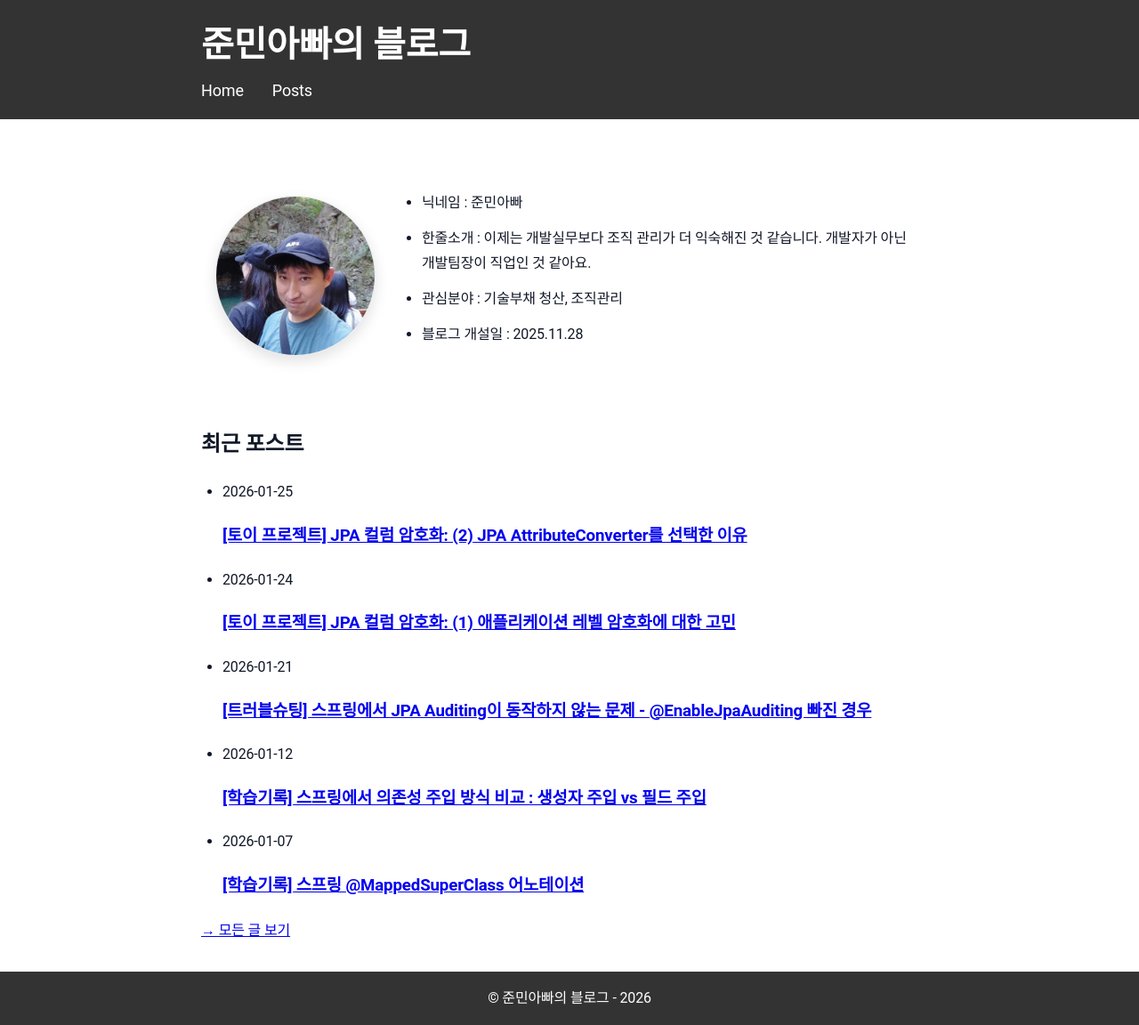
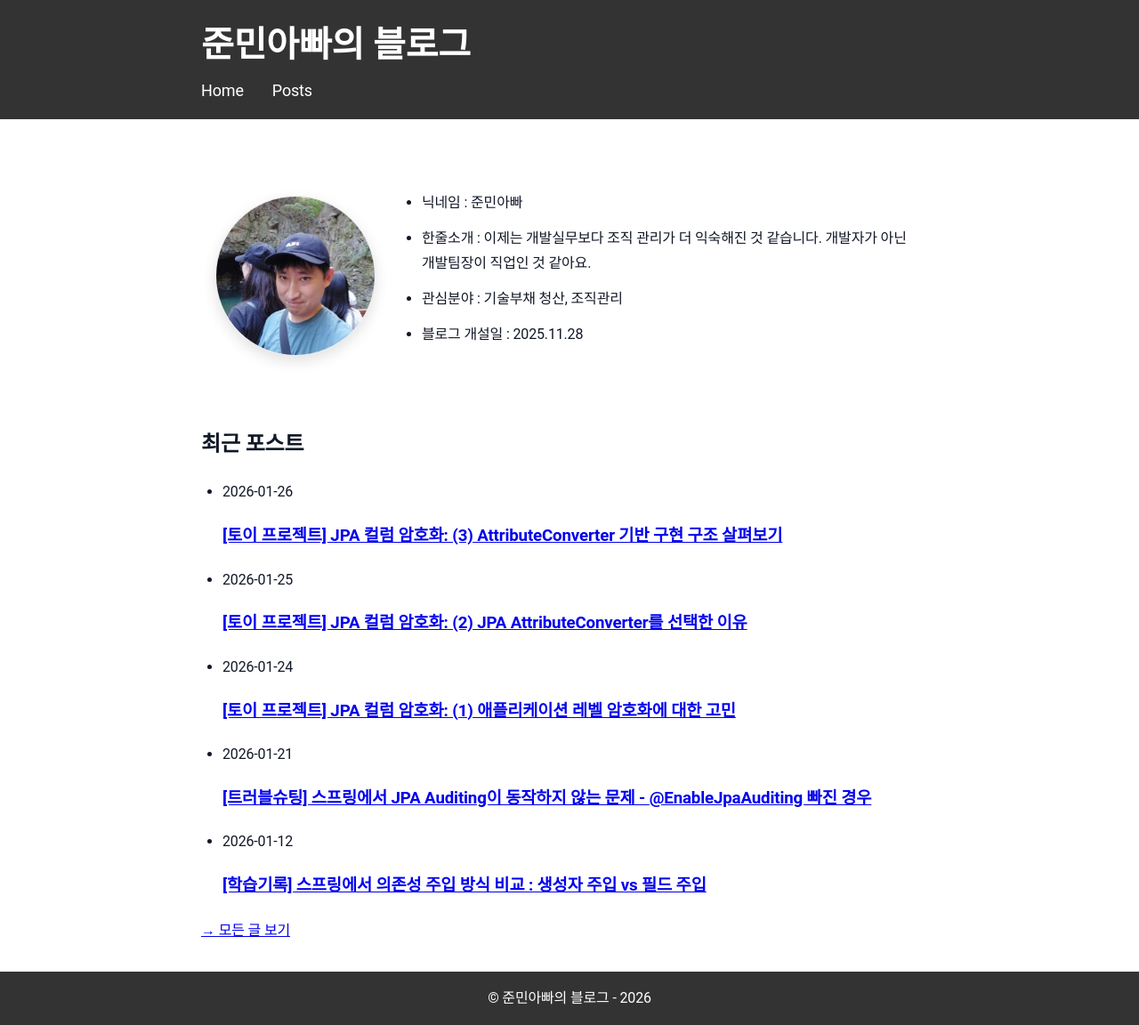
Before and after one commit to sanghoon-lee/sanghoon-lee.github.io, a Jekyll site: the page built from index.md, in a window 1280 px wide. Shown: the whole page at 89% size. Built offline with Jekyll 4.4.1, drawn with Linux system fonts in a browser that asks for light colours; part of the change alters nothing that is shown.

Commit message:
포스팅 내용 수정

```diff
--- a/_posts/2026-01-25-JPACryptoConverter2.md
+++ b/_posts/2026-01-25-JPACryptoConverter2.md
@@ -69,5 +69,3 @@ AttributeConverter를 활용해 실제로 애플리케이션 레벨 암호화를
 ## 관련 포스팅
 
 * [[토이 프로젝트] JPA 컬럼 암호화: (1) 애플리케이션 레벨 암호화에 대한 고민](https://sanghoon-lee.github.io/2026/01/24/JPACryptoConverter/)
-* [[트러블슈팅] 스프링에서 JPA Auditing이 동작하지 않는 문제 - @EnableJpaAuditing 빠진 경우](https://sanghoon-lee.github.io/2026/01/21/JPAAuditing/)
-* [[학습기록] 스프링 @MappedSuperClass 어노테이션](https://sanghoon-lee.github.io/2026/01/07/MappedSuperClass/)
--- /dev/null
+++ b/_posts/2026-01-26-JPACryptoConverter3.md
@@ -0,0 +1,20 @@
+---
+layout: post
+title: "[토이 프로젝트] JPA 컬럼 암호화: (3) AttributeConverter 기반 구현 구조 살펴보기"
+date: 2026-01-26
+categories: 토이프로젝트
+---
+
+이전 포스팅에서는 애플리케이션 레벨 암호화를 구현하기에 앞서 가졌던 고민을 정리하면서 그 해법으로 JPA의 `AttributeConverter`를 선택하게 된 이유를 살펴봤습니다.
+
+이번에는 `AttributeConverter`를 활용해 실제로 애플리케이션 레벨 암호화를 어떻게 구현했는지 코드 중심으로 살펴보겠습니다.
+
+## 참고 : 소스 코드
+* [JPA Crypto Conveter](https://github.com/sanghoon-lee/jpa-crypto-converter)
+
+## 관련 포스팅
+
+* [[토이 프로젝트] JPA 컬럼 암호화: (2) JPA AttributeConverter를 선택한 이유](https://sanghoon-lee.github.io/2026/01/25/JPACryptoConverter2/)
+* [[토이 프로젝트] JPA 컬럼 암호화: (1) 애플리케이션 레벨 암호화에 대한 고민](https://sanghoon-lee.github.io/2026/01/24/JPACryptoConverter/)
+* [[트러블슈팅] 스프링에서 JPA Auditing이 동작하지 않는 문제 - @EnableJpaAuditing 빠진 경우](https://sanghoon-lee.github.io/2026/01/21/JPAAuditing/)
+* [[학습기록] 스프링 @MappedSuperClass 어노테이션](https://sanghoon-lee.github.io/2026/01/07/MappedSuperClass/)
```
